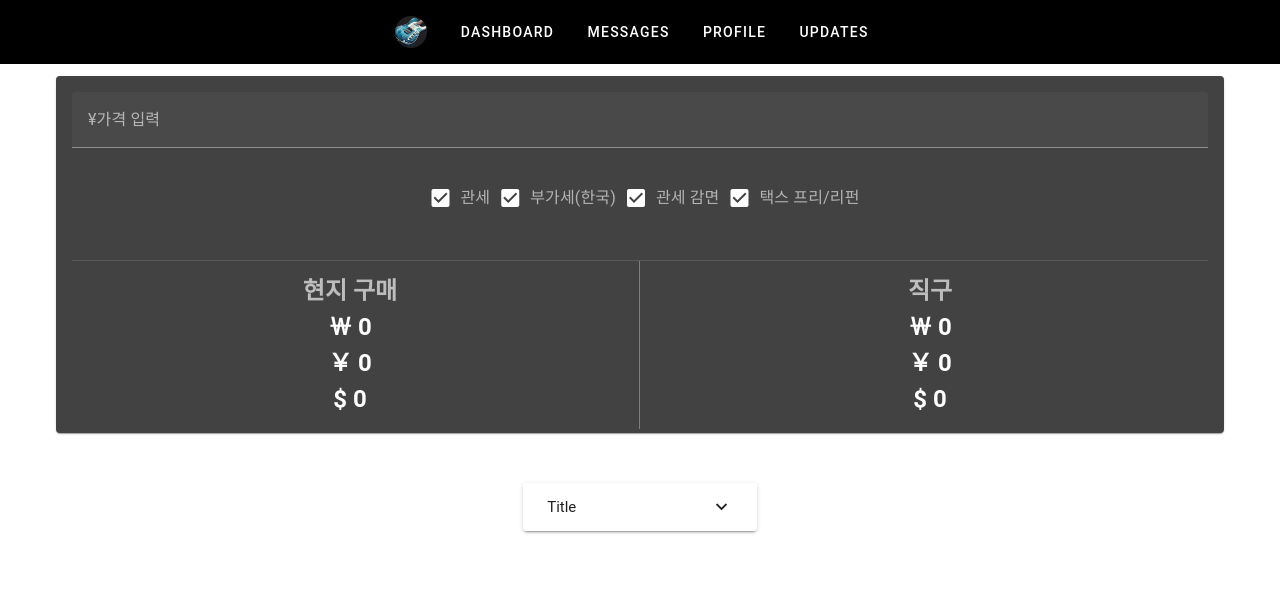
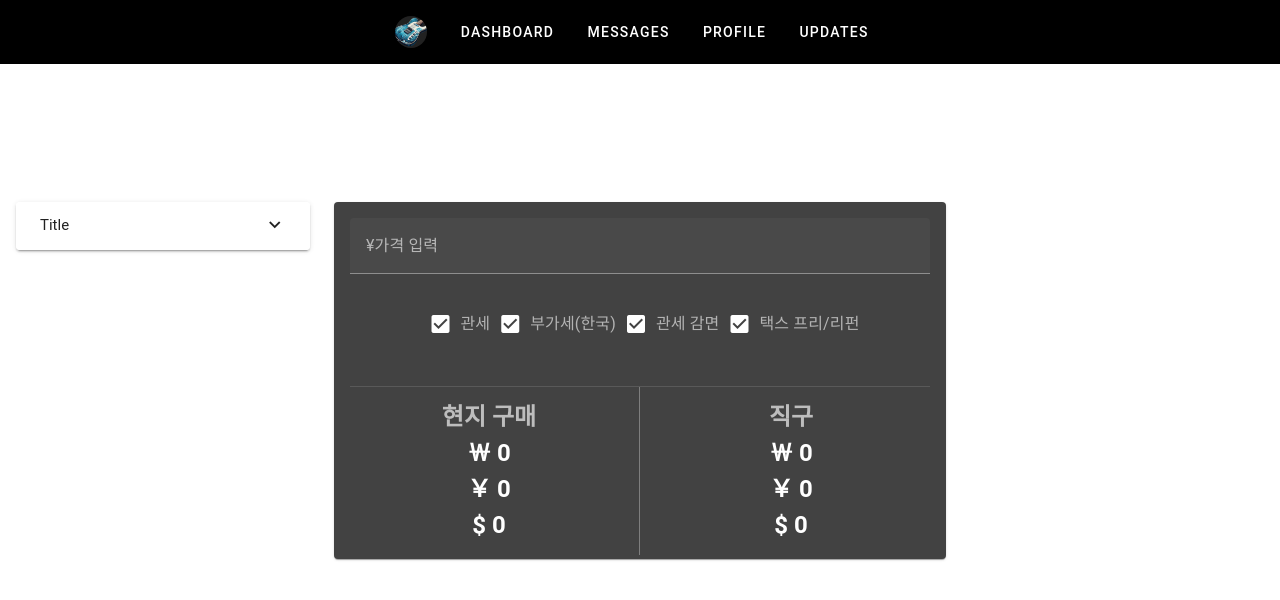
Before and after one commit to minhee231/guitar-reflect-front, a Vue app: page / in a window 1280 px wide. Shown: the top 600 px of the page. Built offline with nearby package versions, Linux system fonts and the light colour scheme; no server answers.

Commit message:
:gem:style: 설명. 계산 컴포넌트 가로로 나란히 있게 수정

```diff
--- a/src/views/HomeView.vue
+++ b/src/views/HomeView.vue
@@ -1,10 +1,16 @@
 <template>
-    <v-container>
-        <GuitarCalc :latestCurrency="latestCurrency"/>
-        <GuitarCalcDescription class="text-center GuitarCalcDescription "/>
-
+    <v-container fluid class="d-flex align-center" style="height: 80vh;"> <!-- 세로 중앙 정렬을 위해 전체 높이를 100vh로 설정 -->
+      <v-row justify="center"  class="w-100">
+        <v-col cols="3" class="text-center">
+          <GuitarCalcDescription class="GuitarCalcDescription" />
+        </v-col>
+        <v-col cols="6" class="text-center">
+          <GuitarCalc :latestCurrency="latestCurrency" />
+        </v-col>
+        <v-col cols="3" class="text-center">
+        </v-col>
+      </v-row>
     </v-container>
-
   </template>
 
   <script>
@@ -25,13 +31,11 @@ export default {
       },
     },
   }
-
   </script>
 
   <style>
   .GuitarCalcDescription {
-    margin:50px auto 0;
-    max-width: 20%;
+    max-width: 100%;
     display: block;
   }
   </style>
```
Lines whose indentation alone changed are shown as unchanged.
